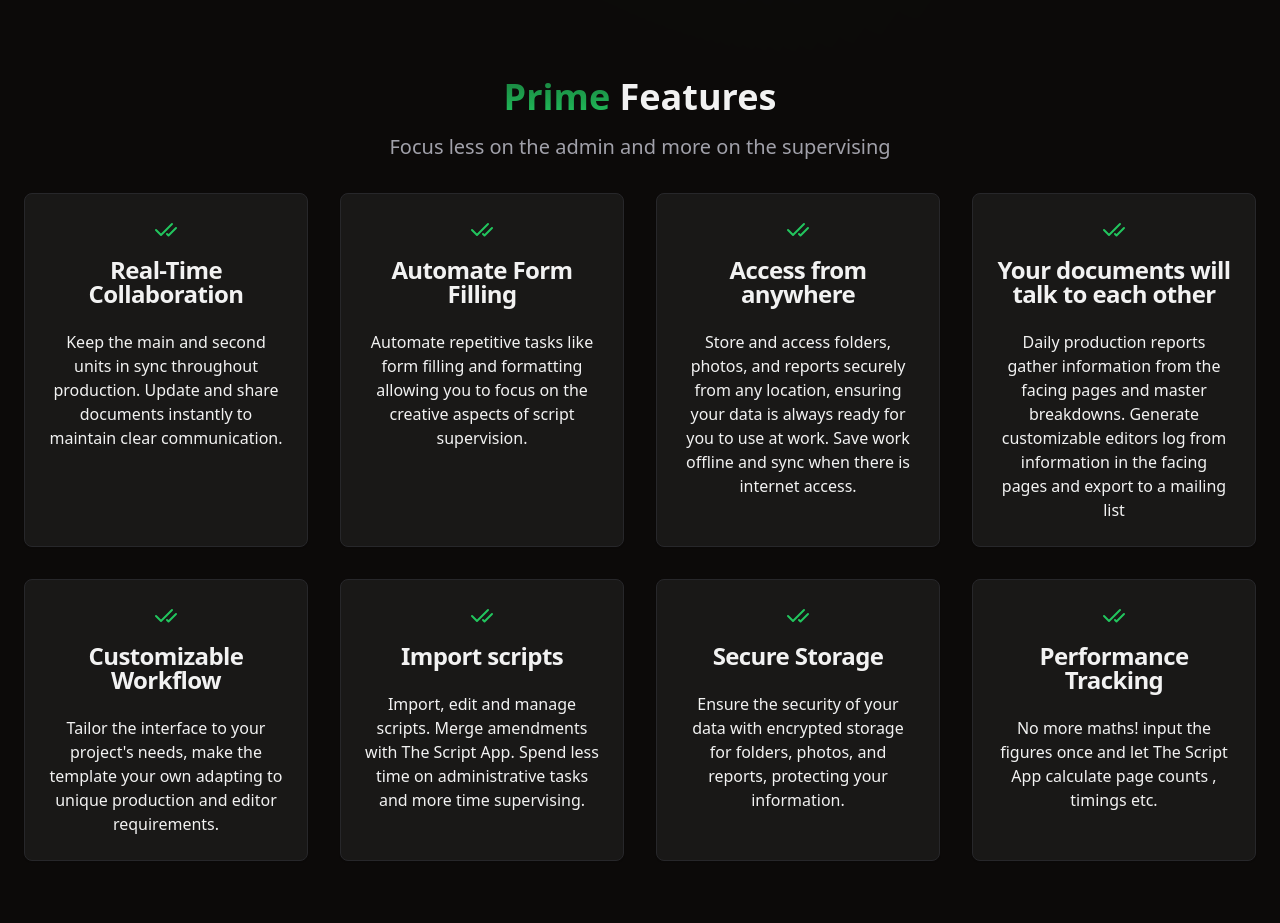
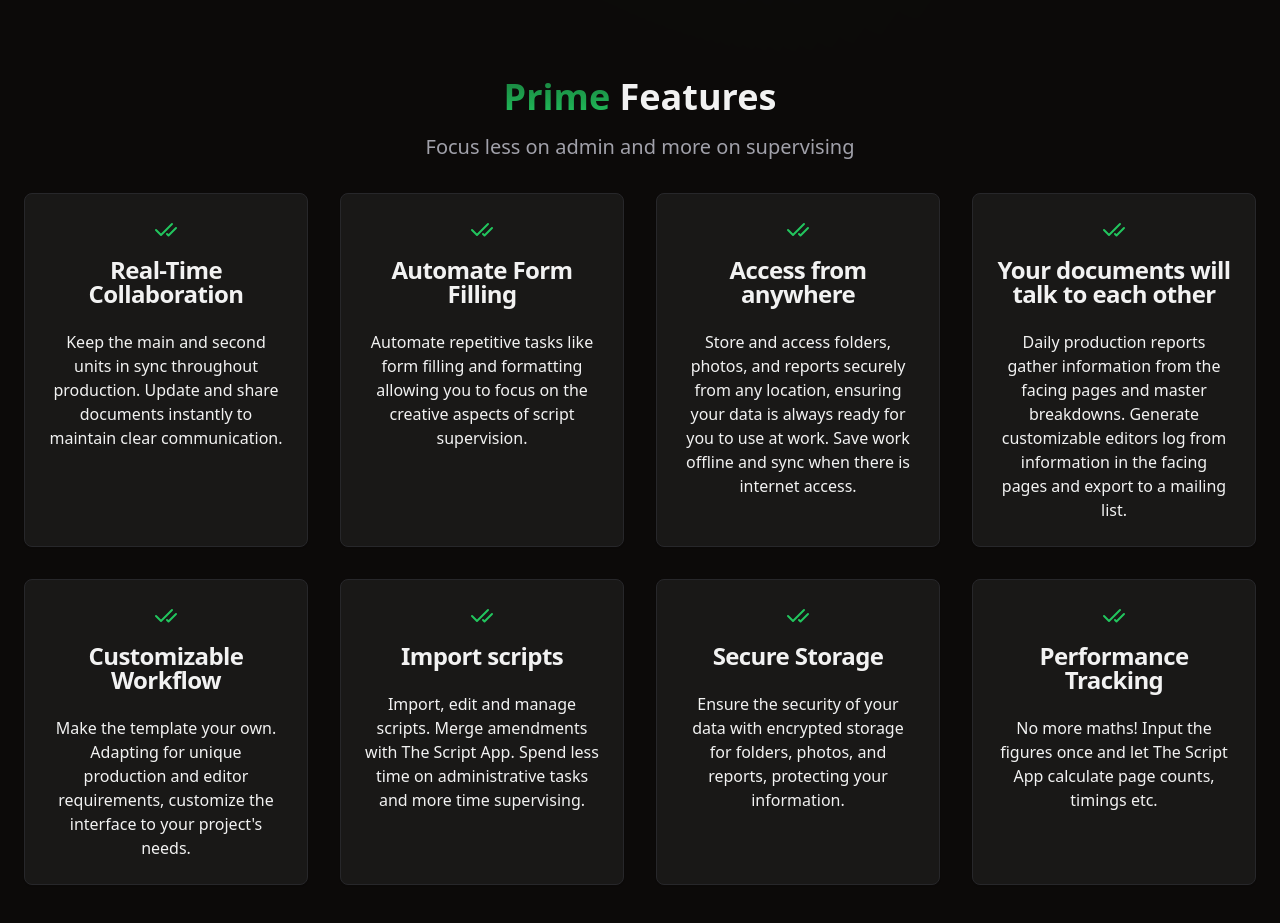
Before and after one commit to KamoEllen/ScriptApp, a React (Vite) app: page / in a window 1280 px wide. Shown: the part 940-1863 px from the top of the page. Built offline with nearby package versions, Linux system fonts and the light colour scheme.

Commit message:
Update HowItWorks.tsx

```diff
--- a/src/components/HowItWorks.tsx
+++ b/src/components/HowItWorks.tsx
@@ -28,12 +28,13 @@ const features = [
   {
     icon: <CheckCheck className="text-green-500" />,
     title: "Your documents will talk to each other",
-    description: "Daily production reports gather information from the facing pages and master breakdowns. Generate customizable editors log from information in the facing pages and export to a mailing list",
+    description: "Daily production reports gather information from the facing pages and master breakdowns. Generate customizable editors log from information in the facing pages and export to a mailing list.",
   },
+  //description: "Tailor the interface to your project's needs, make the template your own adapting to unique production and editor requirements.",
   {
     icon: <CheckCheck className="text-green-500" />,
     title: "Customizable Workflow",
-    description: "Tailor the interface to your project's needs, make the template your own adapting to unique production and editor requirements.",
+    description: "Make the template your own. Adapting for unique production and editor requirements, customize the interface to your project's needs.",
   },
   {
     icon: <CheckCheck className="text-green-500" />,
@@ -52,7 +53,7 @@ const features = [
   {
     icon: <CheckCheck className="text-green-500" />,
     title: "Performance Tracking ",
-    description: "No more maths! input the figures once and let The Script App calculate page counts , timings etc.",
+    description: "No more maths! Input the figures once and let The Script App calculate page counts, timings etc.",
   },
 ];
 
@@ -70,7 +71,7 @@ export const HowItWorks = () => {
          Features
       </h2>
       <p className="md:w-3/4 mx-auto mt-4 mb-8 text-xl text-muted-foreground">
-      Focus less on the admin and more on the supervising
+      Focus less on admin and more on supervising
       </p>
 {/* Here are some of the key features that make The Script App the best choice for script supervisors. */}
       <div className="grid grid-cols-1 md:grid-cols-2 lg:grid-cols-4 gap-8">
```
